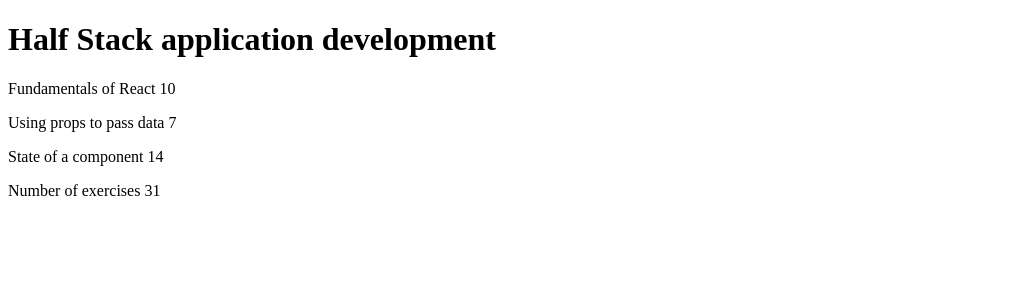
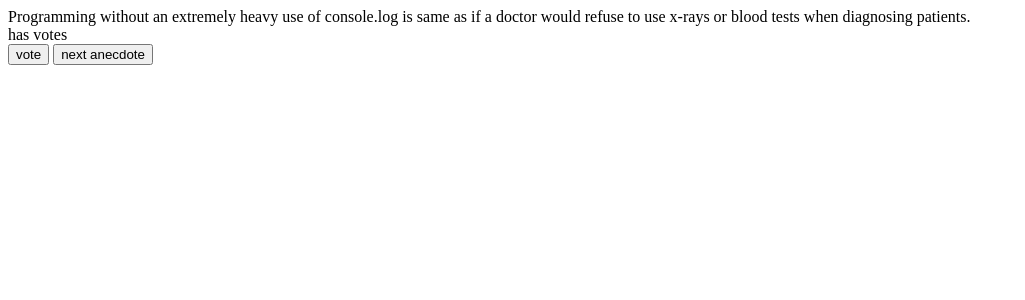
Before and after one commit to FitriRibbit/vitejs-vite-3ojmdb_for_react_project1.1_1.2, a React (Vite) app: page / in a window 1280 px wide. Shown: the top 300 px of the page, without its empty margins (0-1025 px from the left). Built offline with nearby package versions, Linux system fonts and the light colour scheme.

Commit message:
1 file modified

```diff
--- a/src/App.jsx
+++ b/src/App.jsx
@@ -1,86 +1,38 @@
-const Header = (props) => {
+import { useState } from 'react';
+
+const Display = (props) => (
+  <div>
+    {props.text1} {props.selected} {props.text2}
+  </div>
+);
+
+const Button = (props) => (
+  <button onClick={props.handleClick}>{props.text}</button>
+);
+
+const App = () => {
+  const anecdotes = [
+    'If it hurts, do it more often.',
+    'Adding manpower to a late software project makes it later!',
+    'The first 90 percent of the code accounts for the first 10 percent of the development time...The remaining 10 percent of the code accounts for the other 90 percent of the development time.',
+    'Any fool can write code that a computer can understand. Good programmers write code that humans can understand.',
+    'Premature optimization is the root of all evil.',
+    'Debugging is twice as hard as writing the code in the first place. Therefore, if you write the code as cleverly as possible, you are, by definition, not smart enough to debug it.',
+    'Programming without an extremely heavy use of console.log is same as if a doctor would refuse to use x-rays or blood tests when diagnosing patients.',
+    'The only way to go fast, is to go well.',
+  ];
+
+  const [selected, setSelected] = useState(0);
+  const random = anecdotes[Math.floor(Math.random() * anecdotes.length)];
+
   return (
     <div>
-      <h1>{props.course}</h1>
-    </div>
-  );
-};
-
-const Part = (props) => {
-  return (
-    <div>
-      <p>
-        {props.pt1} {props.ex1}
-      </p>
-      <p>
-        {props.pt2} {props.ex2}
-      </p>
-      <p>
-        {props.pt3} {props.ex3}
-      </p>
-    </div>
-  );
-};
-
-const Content = (props) => {
-  return (
-    <div>
-      <Part pt1={props.part1} ex1={props.exercises1} />
-      <Part pt2={props.part2} ex2={props.exercises2} />
-      <Part pt3={props.part3} ex3={props.exercises3} />
-    </div>
-  );
-};
-
-const Total = (props) => {
-  return (
-    <div>
-      <p>
-        Number of exercises{' '}
-        {props.exercises1 + props.exercises2 + props.exercises3}
-      </p>
-    </div>
-  );
-};
-
-const App = () => {
-  const course = {
-    name: 'Half Stack application development',
-    parts: [
-      {
-        name: 'Fundamentals of React',
-        exercises: 10
-      },
-      {
-        name: 'Using props to pass data',
-        exercises: 7
-      },
-      {
-        name: 'State of a component',
-        exercises: 14
-      }
-    ]
-  }
-  return (
-    <div>
-      <Header course={course.name} />
-      <Content
-        part1={course.parts[0].name}
-        exercises1={course.parts[0].exercises}
-      />
-      <Content
-        part2={course.parts[1].name}
-        exercises2={course.parts[1].exercises}
-      />
-      <Content
-        part3={course.parts[2].name}
-        exercises3={course.parts[2].exercises}
-      />
-      <Total
-        exercises1={course.parts[0].exercises}
-        exercises2={course.parts[1].exercises}
-        exercises3={course.parts[2].exercises}
-      />
+      <Display selected={random} />
+      <Display text1="has" selected="" text2="votes" />
+      <Button handleClick={() => setSelected(selected + 1)} text="vote" />{' '}
+      <nbsp />
+      <Button
+        handleClick={() => setSelected(selected + 1)} text="next anecdote" />
     </div>
   );
 };
```
